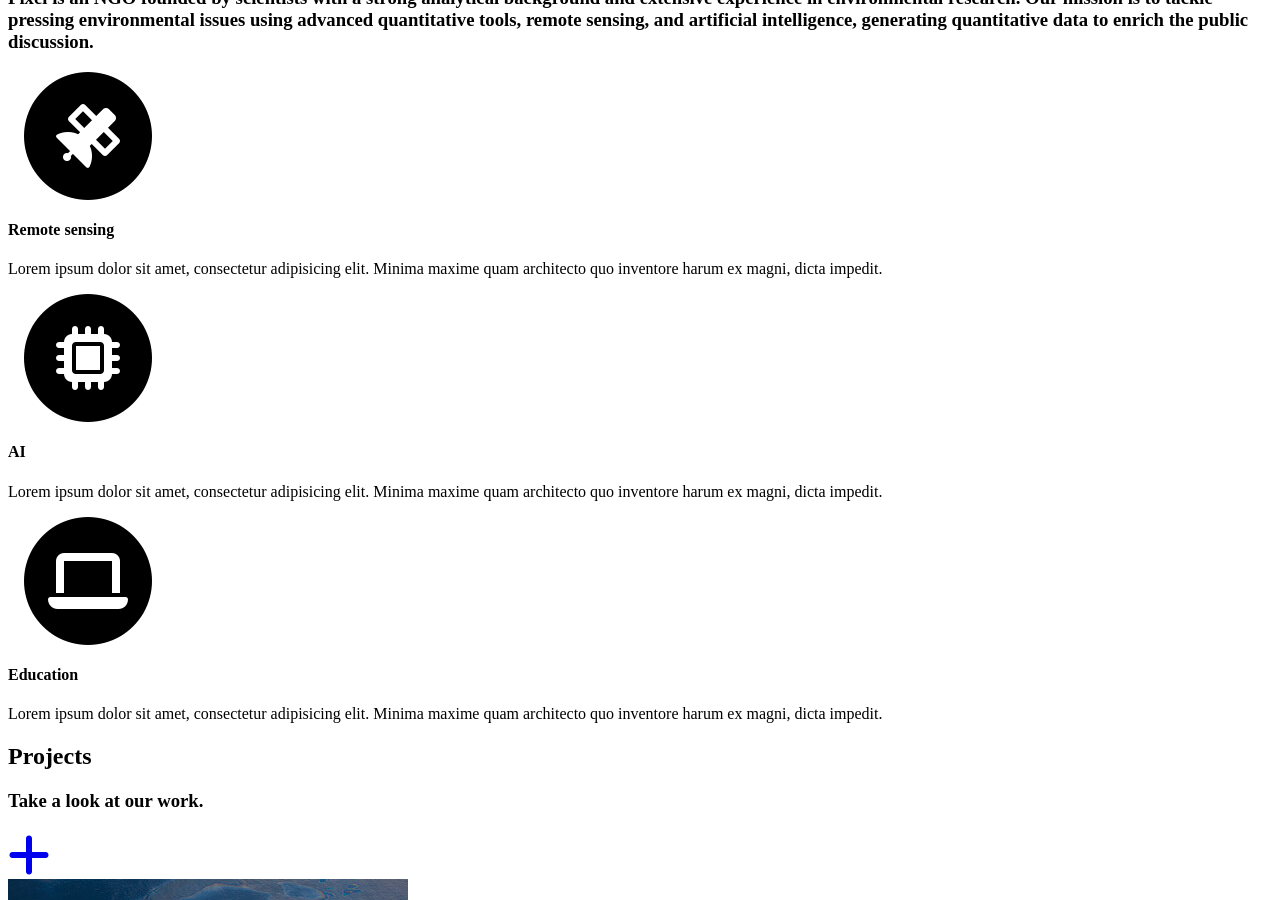
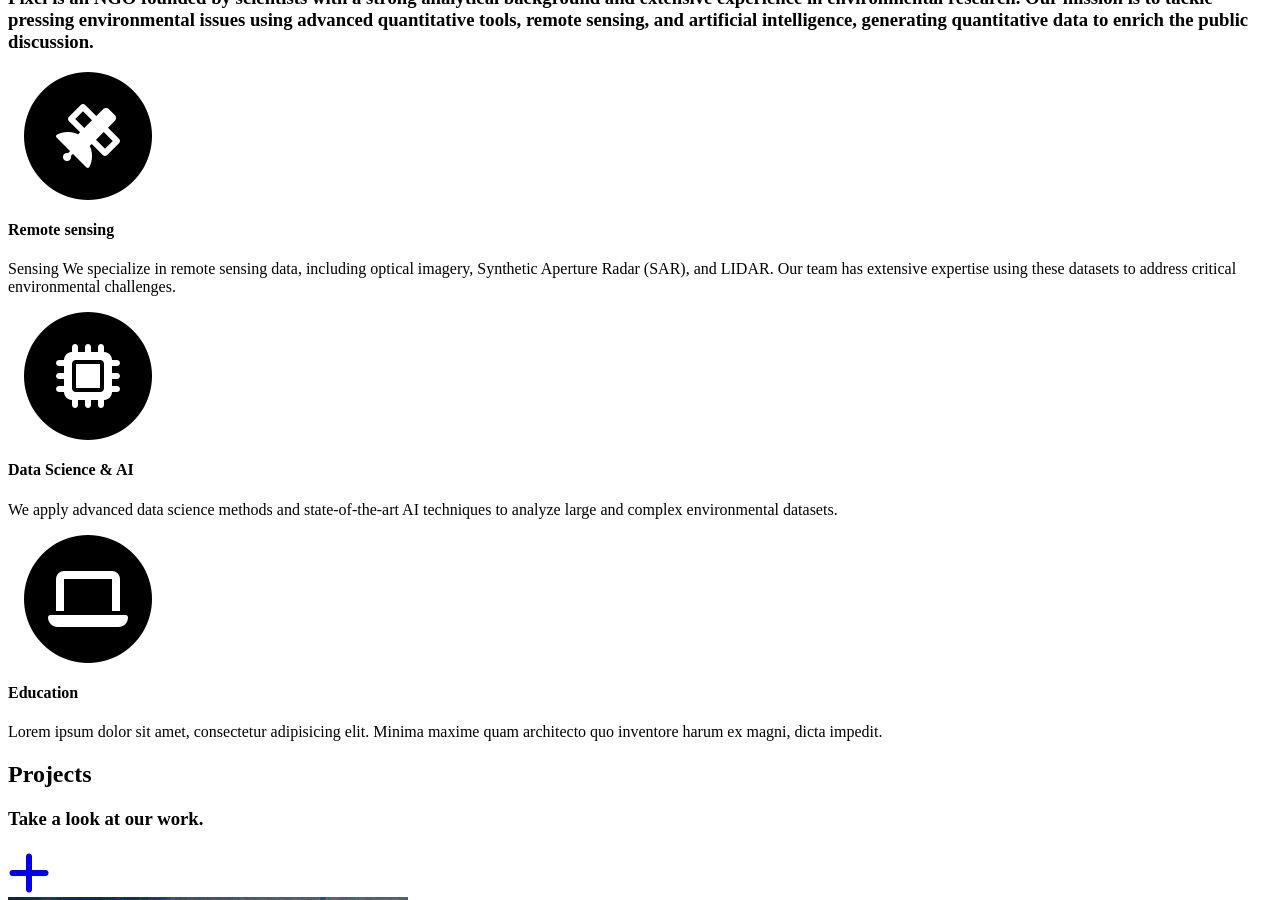
Before and after one commit to PixelNGO/pixel-ong.github.io, a Jekyll site: the page built from index.html, in a window 1280 px wide and 900 px high, scrolled down 300 px. Built offline with Jekyll 4.4.1, drawn with Linux system fonts in a browser that asks for light colours; some web fonts are replaced.

Commit message:
Update services.html

```diff
--- a/_includes/services.html
+++ b/_includes/services.html
@@ -14,15 +14,16 @@
                         <i class="fa-solid fa-satellite fa-stack-1x fa-inverse"></i>
                     </span>
                     <h4 class="service-heading">Remote sensing</h4>
-                    <p class="text-muted">Lorem ipsum dolor sit amet, consectetur adipisicing elit. Minima maxime quam architecto quo inventore harum ex magni, dicta impedit.</p>
+                    <p class="text-muted">Sensing
+We specialize in remote sensing data, including optical imagery, Synthetic Aperture Radar (SAR), and LIDAR. Our team has extensive expertise using these datasets to address critical environmental challenges.</p>
                 </div>
                 <div class="col-md-4">
                     <span class="fa-stack fa-4x">
                         <i class="fa fa-circle fa-stack-2x text-primary"></i>
                         <i class="fa-solid fa-microchip fa-stack-1x fa-inverse"></i>
                     </span>
-                    <h4 class="service-heading">AI</h4>
-                    <p class="text-muted">Lorem ipsum dolor sit amet, consectetur adipisicing elit. Minima maxime quam architecto quo inventore harum ex magni, dicta impedit.</p>
+                    <h4 class="service-heading">Data Science & AI</h4>
+                    <p class="text-muted">We apply advanced data science methods and state-of-the-art AI techniques to analyze large and complex environmental datasets.</p>
                 </div>
                 <div class="col-md-4">
                     <span class="fa-stack fa-4x">
```
